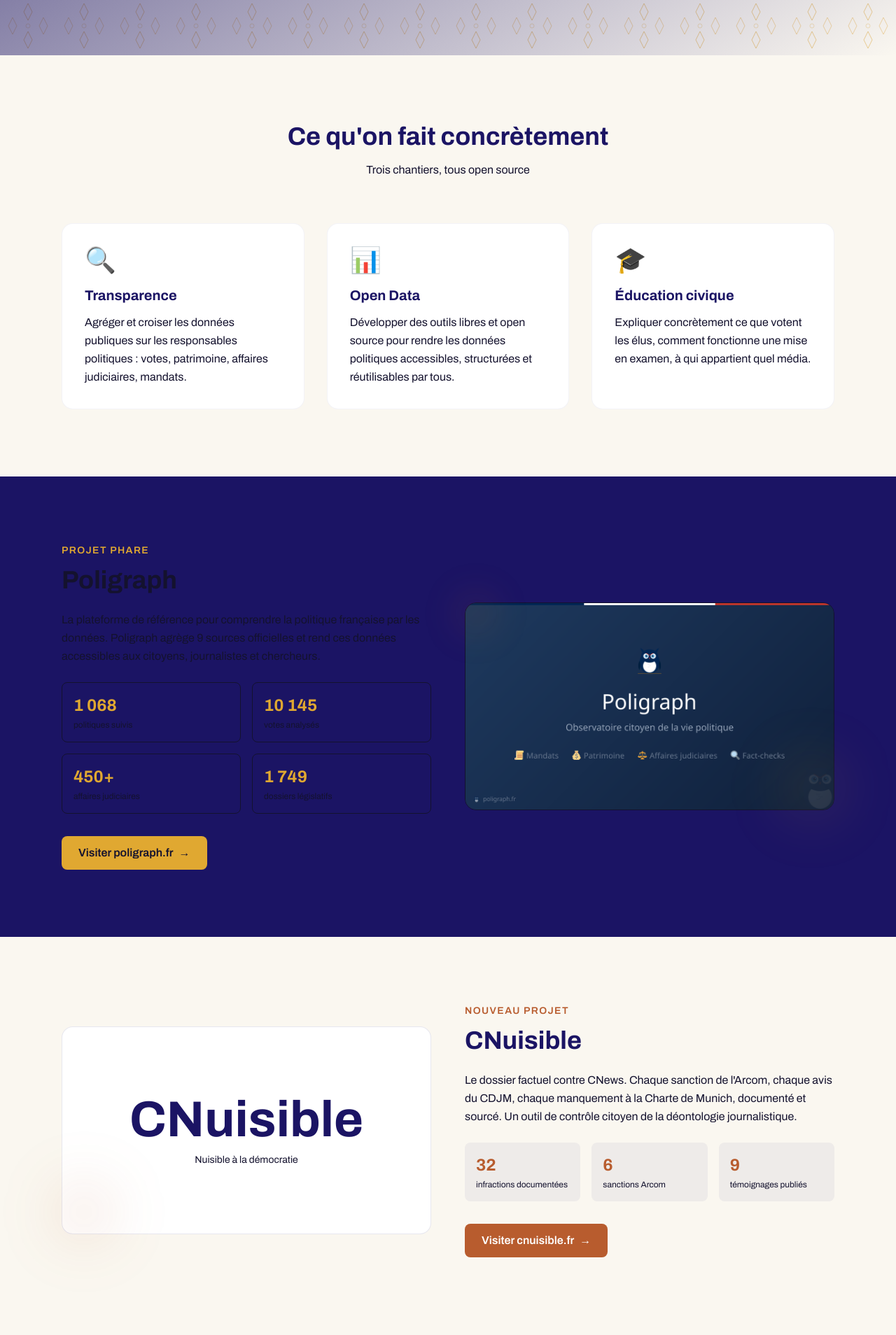
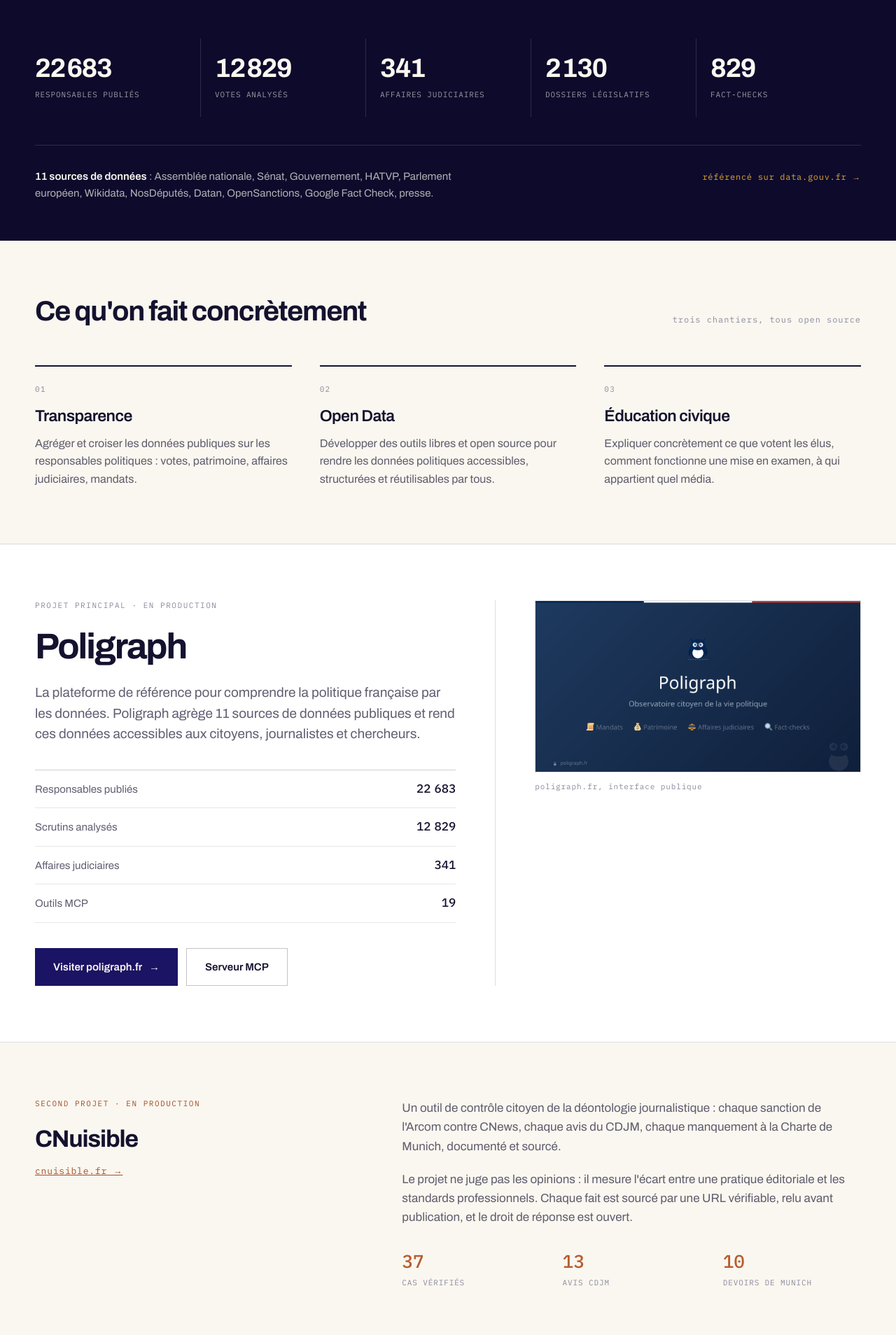
Before and after one commit to ironlam/asso-sankofa, a Next.js app: page / in a window 1280 px wide. Shown: the part 712-2620 px from the top of the page at 70% size. Built offline with nearby package versions, Linux system fonts and the light colour scheme; no server answers.

Commit message:
feat: refonte de la page d'accueil
Le conteneur passe a 1260px de largeur totale : les maquettes sont en
content-box, donc leur max-width de 1180px ne compte pas les gouttieres.

```diff
--- a/src/app/page.tsx
+++ b/src/app/page.tsx
@@ -1,255 +1,291 @@
-import Link from "next/link";
-import SankofaBird from "@/components/SankofaBird";
-import ScrollReveal from "@/components/ScrollReveal";
+import Container from "@/components/ui/Container";
+import Overline from "@/components/ui/Overline";
+import Button from "@/components/ui/Button";
+import DataTable from "@/components/ui/DataTable";
+import Stat from "@/components/ui/Stat";
+import SectionHead from "@/components/ui/SectionHead";
+import SankofaMark from "@/components/SankofaMark";
+import { getStats } from "@/lib/stats";
 
-export default function HomePage() {
+const CHANTIERS = [
+  {
+    titre: "Transparence",
+    texte:
+      "Agréger et croiser les données publiques sur les responsables politiques : votes, patrimoine, affaires judiciaires, mandats.",
+  },
+  {
+    titre: "Open Data",
+    texte:
+      "Développer des outils libres et open source pour rendre les données politiques accessibles, structurées et réutilisables par tous.",
+  },
+  {
+    titre: "Éducation civique",
+    texte:
+      "Expliquer concrètement ce que votent les élus, comment fonctionne une mise en examen, à qui appartient quel média.",
+  },
+];
+
+const DATA_GOUV =
+  "https://www.data.gouv.fr/dataservices/poligraph-api-transparence-politique-affaires-judiciaires-et-fact-checks-rest-json";
+
+const LABEL_SOMBRE = "text-[rgba(250,247,240,0.6)]";
+
+export default async function Home() {
+  const stats = await getStats();
+  const nombre = (valeur: number) => valeur.toLocaleString("fr-FR");
+
+  const preuve = [
+    { value: nombre(stats.politiques), label: "responsables publiés" },
+    { value: nombre(stats.scrutins), label: "votes analysés" },
+    { value: nombre(stats.affaires), label: "affaires judiciaires" },
+    { value: nombre(stats.dossiers), label: "dossiers législatifs" },
+    { value: nombre(stats.factchecks), label: "fact-checks" },
+  ];
+
   return (
     <>
-      {/* Hero */}
-      <section className="relative min-h-[90vh] flex items-center overflow-hidden adinkra-pattern">
-        <div className="absolute inset-0 bg-gradient-to-br from-indigo via-indigo-light to-indigo-dark opacity-95" />
-        <div className="relative z-10 max-w-6xl mx-auto px-6 py-24 text-center">
-          <div className="animate-fade-in-up opacity-0">
-            <SankofaBird size={100} color="var(--color-gold)" animated />
-          </div>
-
-          <h1 className="mt-8 text-5xl md:text-7xl font-bold text-cream leading-tight animate-fade-in-up opacity-0 delay-200">
+      {/* 1. Heros */}
+      <section className="border-b border-rule">
+        <Container className="grid grid-cols-1 lg:grid-cols-[1.35fr_1fr]">
+          <div className="py-12 lg:py-[88px] lg:pr-14">
+            <Overline className="mb-7">
+              Association loi 1901 · Seine-Saint-Denis
+            </Overline>
+            <h1 className="mb-7 text-[clamp(34px,9vw,46px)] font-bold leading-[0.98] tracking-[-0.045em] lg:text-[clamp(46px,5.6vw,76px)]">
               Données politiques.
               <br />
-            <span className="text-gold">Transparence réelle.</span>
+              <span className="text-indigo">Transparence réelle.</span>
             </h1>
-
-          <p className="mt-6 text-lg md:text-xl text-cream/70 max-w-2xl mx-auto leading-relaxed animate-fade-in-up opacity-0 delay-400">
+            <p className="mb-10 max-w-[54ch] text-[19px] leading-[1.55] text-ink-soft">
               Nous développons des outils open source pour cartographier les
               votes, les affaires judiciaires et les manquements déontologiques
               des médias et responsables politiques français.
             </p>
-
-          <div className="mt-10 flex flex-col sm:flex-row gap-4 justify-center animate-fade-in-up opacity-0 delay-600">
-            <Link
-              href="/projets"
-              className="inline-flex items-center justify-center px-8 py-3.5 bg-gold text-indigo-dark font-semibold rounded-lg hover:bg-gold-light transition-colors duration-300 shadow-lg shadow-gold/20"
-            >
+            <div className="flex flex-col gap-3 sm:flex-row">
+              <Button href="/projets" arrow>
                 Découvrir nos projets
-            </Link>
-            <Link
-              href="/contribuer"
-              className="inline-flex items-center justify-center px-8 py-3.5 border-2 border-cream/30 text-cream font-semibold rounded-lg hover:bg-cream/10 transition-colors duration-300"
-            >
+              </Button>
+              <Button href="/contribuer" variant="ghost">
                 Contribuer
-            </Link>
+              </Button>
             </div>
           </div>
+          <div className="adinkra-pattern hidden items-center justify-center border-l border-rule lg:flex">
+            <SankofaMark size={200} eye="#FAF7F0" />
+          </div>
+        </Container>
       </section>
 
-      {/* Mission - 3 piliers */}
-      <section className="py-24 bg-cream">
-        <div className="max-w-6xl mx-auto px-6">
-          <ScrollReveal>
-            <h2 className="text-3xl md:text-4xl font-bold text-indigo text-center mb-4">
-              Ce qu{"'"}on fait concrètement
-            </h2>
-            <p className="text-center text-slate/60 max-w-xl mx-auto mb-16">
-              Trois chantiers, tous open source
-            </p>
-          </ScrollReveal>
-
-          <div className="grid grid-cols-1 md:grid-cols-3 gap-8">
-            {[
-              {
-                icon: "🔍",
-                title: "Transparence",
-                description:
-                  "Agréger et croiser les données publiques sur les responsables politiques : votes, patrimoine, affaires judiciaires, mandats.",
-              },
-              {
-                icon: "📊",
-                title: "Open Data",
-                description:
-                  "Développer des outils libres et open source pour rendre les données politiques accessibles, structurées et réutilisables par tous.",
-              },
-              {
-                icon: "🎓",
-                title: "Éducation civique",
-                description:
-                  "Expliquer concrètement ce que votent les élus, comment fonctionne une mise en examen, à qui appartient quel média.",
-              },
-            ].map((pillar, i) => (
-              <ScrollReveal key={pillar.title} className={`delay-${(i + 1) * 100}`}>
-                <div className="h-full p-8 bg-white rounded-2xl border border-indigo/5 card-hover card-accent card-accent-gold">
-                  <div className="text-4xl mb-4">{pillar.icon}</div>
-                  <h3 className="text-xl font-bold text-indigo mb-3 font-display">
-                    {pillar.title}
-                  </h3>
-                  <p className="text-slate/70 leading-relaxed">
-                    {pillar.description}
-                  </p>
-                </div>
-              </ScrollReveal>
-            ))}
-          </div>
-        </div>
-      </section>
-
-      {/* Projet phare - Poligraph */}
-      <section className="py-24 bg-indigo relative noise-overlay">
-        <div className="relative z-10 max-w-6xl mx-auto px-6">
-          <div className="grid grid-cols-1 lg:grid-cols-2 gap-12 items-center">
-            <ScrollReveal direction="left">
-              <p className="text-gold font-semibold text-sm tracking-widest uppercase mb-3">
-                Projet phare
-              </p>
-              <h2 className="text-3xl md:text-4xl font-bold text-cream mb-6">
-                Poligraph
-              </h2>
-              <p className="text-cream/70 leading-relaxed mb-6">
-                La plateforme de référence pour comprendre la politique
-                française par les données. Poligraph agrège 9 sources
-                officielles et rend ces données accessibles aux citoyens,
-                journalistes et chercheurs.
-              </p>
-              <div className="grid grid-cols-2 gap-4 mb-8">
-                {[
-                  { value: "1 068", label: "politiques suivis" },
-                  { value: "10 145", label: "votes analysés" },
-                  { value: "450+", label: "affaires judiciaires" },
-                  { value: "1 749", label: "dossiers législatifs" },
-                ].map((stat) => (
+      {/* 2. Bandeau de preuve */}
+      <section className="bg-indigo-deep">
+        <Container className="py-14">
+          <div className="grid grid-cols-2 md:grid-cols-3 lg:grid-cols-5">
+            {preuve.map((item, index) => (
               <div
-                    key={stat.label}
-                    className="p-4 bg-cream/5 rounded-lg border border-cream/10"
+                key={item.label}
+                className={`px-5 py-6 lg:border-l lg:border-rule-dark lg:first:border-l-0 lg:first:pl-0 ${
+                  index === 4 ? "col-span-2 lg:col-span-1" : ""
+                }`}
               >
-                    <div className="text-2xl font-bold text-gold font-display">
-                      {stat.value}
-                    </div>
-                    <div className="text-xs text-cream/50 mt-1">
-                      {stat.label}
-                    </div>
+                <Stat
+                  value={item.value}
+                  label={item.label}
+                  tone="paper"
+                  labelClassName={LABEL_SOMBRE}
+                />
               </div>
             ))}
           </div>
+
+          <div className="mt-10 flex flex-col gap-4 border-t border-rule-dark pt-8 md:flex-row md:items-baseline md:justify-between">
+            <p className="max-w-[70ch] text-[15px] leading-[1.6] text-[rgba(250,247,240,0.7)]">
+              <span className="font-semibold text-paper">
+                {stats.sources} sources de données
+              </span>{" "}
+              : Assemblée nationale, Sénat, Gouvernement, HATVP, Parlement
+              européen, Wikidata, NosDéputés, Datan, OpenSanctions, Google Fact
+              Check, presse.
+            </p>
             <a
-                href="https://poligraph.fr"
+              href={DATA_GOUV}
               target="_blank"
               rel="noopener noreferrer"
-                className="inline-flex items-center gap-2 px-6 py-3 bg-gold text-indigo-dark font-semibold rounded-lg hover:bg-gold-light transition-colors duration-300"
+              className="shrink-0 font-mono text-[12px] tracking-[0.06em] text-gold transition-colors duration-150 hover:text-gold-light"
             >
-                Visiter poligraph.fr
-                <span aria-hidden="true">&rarr;</span>
+              référencé sur data.gouv.fr &rarr;
             </a>
-            </ScrollReveal>
-
-            <ScrollReveal direction="right">
-              <div className="relative">
-                <div className="aspect-video bg-indigo-light rounded-2xl border border-cream/10 overflow-hidden">
-                  <img
-                    src="/poligraph-og.png"
-                    alt="Poligraph - Observatoire citoyen de la vie politique"
-                    className="w-full h-full object-cover"
-                  />
           </div>
-                <div className="absolute -bottom-4 -right-4 w-24 h-24 bg-gold/10 rounded-full blur-2xl" />
-                <div className="absolute -top-4 -left-4 w-16 h-16 bg-terra/10 rounded-full blur-xl" />
-              </div>
-            </ScrollReveal>
-          </div>
-        </div>
+        </Container>
       </section>
 
-      {/* Projet - CNuisible */}
-      <section className="py-24 bg-cream">
-        <div className="max-w-6xl mx-auto px-6">
-          <div className="grid grid-cols-1 lg:grid-cols-2 gap-12 items-center">
-            <ScrollReveal direction="left">
-              <div className="relative">
-                <div className="aspect-video bg-white rounded-2xl border border-indigo/10 overflow-hidden flex items-center justify-center p-12">
-                  <div className="text-center">
-                    <p className="text-6xl md:text-7xl font-bold text-indigo font-display">
-                      CNuisible
+      {/* 3. Ce qu'on fait concretement */}
+      <section className="border-b border-rule">
+        <Container className="py-20">
+          <SectionHead
+            title="Ce qu'on fait concrètement"
+            note="trois chantiers, tous open source"
+            className="mb-14"
+          />
+          <div className="grid grid-cols-1 gap-10 md:grid-cols-3">
+            {CHANTIERS.map((chantier, index) => (
+              <div key={chantier.titre} className="border-t-2 border-ink pt-6">
+                <p className="mb-4 font-mono text-[11px] tracking-[0.12em] text-ink-mute">
+                  {String(index + 1).padStart(2, "0")}
                 </p>
-                    <p className="mt-3 text-slate/50 text-sm">
-                      Nuisible à la démocratie
+                <h3 className="mb-3 text-[23px] font-semibold leading-[1.2] tracking-[-0.025em] text-ink">
+                  {chantier.titre}
+                </h3>
+                <p className="text-[16px] leading-[1.6] text-ink-soft">
+                  {chantier.texte}
                 </p>
-                  </div>
-                </div>
-                <div className="absolute -bottom-4 -left-4 w-24 h-24 bg-terra/10 rounded-full blur-2xl" />
-              </div>
-            </ScrollReveal>
-
-            <ScrollReveal direction="right">
-              <p className="text-terra font-semibold text-sm tracking-widest uppercase mb-3">
-                Nouveau projet
-              </p>
-              <h2 className="text-3xl md:text-4xl font-bold text-indigo mb-6">
-                CNuisible
-              </h2>
-              <p className="text-slate/70 leading-relaxed mb-6">
-                Le dossier factuel contre CNews. Chaque sanction de l{"'"}Arcom,
-                chaque avis du CDJM, chaque manquement à la Charte de Munich,
-                documenté et sourcé. Un outil de contrôle citoyen de la
-                déontologie journalistique.
-              </p>
-              <div className="grid grid-cols-3 gap-4 mb-8">
-                {[
-                  { value: "32", label: "infractions documentées" },
-                  { value: "6", label: "sanctions Arcom" },
-                  { value: "9", label: "témoignages publiés" },
-                ].map((stat) => (
-                  <div
-                    key={stat.label}
-                    className="p-4 bg-indigo/5 rounded-lg"
-                  >
-                    <div className="text-2xl font-bold text-terra font-display">
-                      {stat.value}
-                    </div>
-                    <div className="text-xs text-slate/50 mt-1">
-                      {stat.label}
-                    </div>
               </div>
             ))}
           </div>
+        </Container>
+      </section>
+
+      {/* 4. Poligraph, projet principal */}
+      <section className="border-b border-rule bg-surface">
+        <Container className="grid grid-cols-1 py-20 lg:grid-cols-[1.15fr_1fr] lg:gap-14">
+          <div>
+            <Overline className="mb-6">
+              Projet principal · en production
+            </Overline>
+            <h2 className="mb-6 text-[clamp(32px,4vw,54px)] font-bold leading-[1.05] tracking-[-0.04em] text-ink">
+              Poligraph
+            </h2>
+            <p className="mb-9 max-w-[58ch] text-[19px] leading-[1.55] text-ink-soft">
+              La plateforme de référence pour comprendre la politique française
+              par les données. Poligraph agrège {stats.sources} sources de
+              données publiques et rend ces données accessibles aux citoyens,
+              journalistes et chercheurs.
+            </p>
+            <DataTable
+              className="mb-9"
+              rows={[
+                {
+                  label: "Responsables publiés",
+                  value: nombre(stats.politiques),
+                },
+                { label: "Scrutins analysés", value: nombre(stats.scrutins) },
+                { label: "Affaires judiciaires", value: nombre(stats.affaires) },
+                { label: "Outils MCP", value: String(stats.outilsMcp) },
+              ]}
+            />
+            <div className="flex flex-col gap-3 sm:flex-row">
+              <Button href="https://poligraph.fr" external arrow>
+                Visiter poligraph.fr
+              </Button>
+              <Button
+                href="https://github.com/ironlam/poligraph-mcp"
+                variant="ghost"
+                external
+              >
+                Serveur MCP
+              </Button>
+            </div>
+          </div>
+          <div className="mt-10 lg:mt-0 lg:border-l lg:border-rule lg:pl-14">
+            <img
+              src="/poligraph-og.png"
+              alt="Interface publique de Poligraph"
+              className="w-full border border-rule"
+            />
+            <p className="mt-3 font-mono text-[11px] tracking-[0.08em] text-ink-mute">
+              poligraph.fr, interface publique
+            </p>
+          </div>
+        </Container>
+      </section>
+
+      {/* 5. CNuisible, second projet */}
+      <section className="border-b border-rule">
+        <Container className="grid grid-cols-1 py-20 lg:grid-cols-[1fr_1.4fr] lg:gap-14">
+          <div>
+            <Overline tone="terra" className="mb-6">
+              Second projet · en production
+            </Overline>
+            <h2 className="mb-4 text-[clamp(28px,4.5vw,34px)] font-bold leading-[1.05] tracking-[-0.035em] text-ink">
+              CNuisible
+            </h2>
             <a
               href="https://cnuisible.fr"
               target="_blank"
               rel="noopener noreferrer"
-                className="inline-flex items-center gap-2 px-6 py-3 bg-terra text-white font-semibold rounded-lg hover:bg-terra-light transition-colors duration-300"
+              className="font-mono text-[13px] tracking-[0.06em] text-terra-text underline transition-colors duration-150 hover:text-ink"
             >
-                Visiter cnuisible.fr
-                <span aria-hidden="true">&rarr;</span>
+              cnuisible.fr &rarr;
             </a>
-            </ScrollReveal>
+          </div>
+          <div className="mt-8 lg:mt-0">
+            <p className="mb-5 text-[17px] leading-[1.6] text-ink-soft">
+              Un outil de contrôle citoyen de la déontologie journalistique :
+              chaque sanction de l'Arcom contre CNews, chaque avis du CDJM,
+              chaque manquement à la Charte de Munich, documenté et sourcé.
+            </p>
+            <p className="mb-9 text-[17px] leading-[1.6] text-ink-soft">
+              Le projet ne juge pas les opinions : il mesure l'écart entre une
+              pratique éditoriale et les standards professionnels. Chaque fait
+              est sourcé par une URL vérifiable, relu avant publication, et le
+              droit de réponse est ouvert.
+            </p>
+            <div className="grid grid-cols-1 gap-8 sm:grid-cols-3">
+              <Stat
+                value={String(stats.infractions)}
+                label="cas vérifiés"
+                tone="terra"
+                size="medium"
+              />
+              <Stat
+                value={String(stats.avisCdjm)}
+                label="avis CDJM"
+                tone="terra"
+                size="medium"
+              />
+              <Stat
+                value={String(stats.devoirsMunich)}
+                label="devoirs de Munich"
+                tone="terra"
+                size="medium"
+              />
             </div>
           </div>
+        </Container>
       </section>
 
-      {/* CTA Soutenir */}
-      <section className="py-24 bg-cream-dark">
-        <ScrollReveal className="max-w-3xl mx-auto px-6 text-center">
-          <h2 className="text-3xl md:text-4xl font-bold text-indigo mb-6">
-            Les serveurs coûtent de l{"'"}argent, le code prend du temps
+      {/* 6. Soutenir, seul bloc plein de la page */}
+      <section className="py-20">
+        <Container>
+          <div className="grid grid-cols-1 gap-10 bg-indigo p-8 sm:p-10 lg:grid-cols-[1.2fr_1fr] lg:p-16">
+            <div>
+              <Overline tone="gold" className="mb-6">
+                Soutenir l'association
+              </Overline>
+              <h2 className="mb-6 text-[clamp(26px,3.4vw,42px)] font-bold leading-[1.05] tracking-[-0.035em] text-paper">
+                Les serveurs coûtent de l'argent, le code prend du temps
               </h2>
-          <p className="text-slate/70 leading-relaxed mb-10 max-w-xl mx-auto">
-            Sankofa n{"'"}a pas de publicité, pas de financement privé. Votre
-            don couvre directement les coûts d{"'"}hébergement et de
+              <p className="max-w-[52ch] text-[17px] leading-[1.6] text-[rgba(250,247,240,0.75)]">
+                Sankofa n'a pas de publicité, pas de financement privé. Votre
+                don couvre directement les coûts d'hébergement et de
                 développement.
               </p>
-          <div className="flex flex-col sm:flex-row gap-4 justify-center">
-            <a
+            </div>
+            <div className="flex flex-col justify-center gap-3">
+              <Button
                 href="https://tipeee.com/poligraph"
-              target="_blank"
-              rel="noopener noreferrer"
-              className="inline-flex items-center justify-center px-8 py-3.5 bg-terra text-white font-semibold rounded-lg hover:bg-terra-light transition-colors duration-300 shadow-lg shadow-terra/20"
+                variant="gold"
+                external
+                arrow
+                block
               >
                 Faire un don sur Tipeee
-            </a>
-            <Link
-              href="/contribuer"
-              className="inline-flex items-center justify-center px-8 py-3.5 border-2 border-indigo/20 text-indigo font-semibold rounded-lg hover:bg-indigo/5 transition-colors duration-300"
-            >
+              </Button>
+              <Button href="/contribuer" variant="ghostLight" arrow block>
                 Autres manières de contribuer
-            </Link>
+              </Button>
             </div>
-        </ScrollReveal>
+          </div>
+        </Container>
       </section>
     </>
   );
--- a/src/components/ui/Container.tsx
+++ b/src/components/ui/Container.tsx
@@ -1,3 +1,13 @@
+/*
+  Largeur de contenu constante de 1180px, gouttieres 20 / 28 / 40.
+
+  Les maquettes de reference sont en box-sizing content-box (defaut du
+  navigateur) : leur `max-width: 1180px` vaut pour la boite de contenu et les
+  gouttieres s'ajoutent, soit 1260px au total. Tailwind met tout en
+  border-box, donc un max-w-[1180px] px-10 ne laisserait que 1100px de
+  contenu. Les 80px manquants faisaient passer le H1 de l'accueil de deux a
+  trois lignes. D'ou les max-width majorees de la gouttiere.
+*/
 export default function Container({
   children,
   className = "",
@@ -7,7 +17,7 @@
 }) {
   return (
     <div
-      className={`mx-auto w-full max-w-[1180px] px-5 md:px-7 lg:px-10 ${className}`}
+      className={`mx-auto w-full max-w-[1220px] px-5 md:max-w-[1236px] md:px-7 lg:max-w-[1260px] lg:px-10 ${className}`}
     >
       {children}
     </div>
```
Lines whose indentation alone changed are shown as unchanged.
